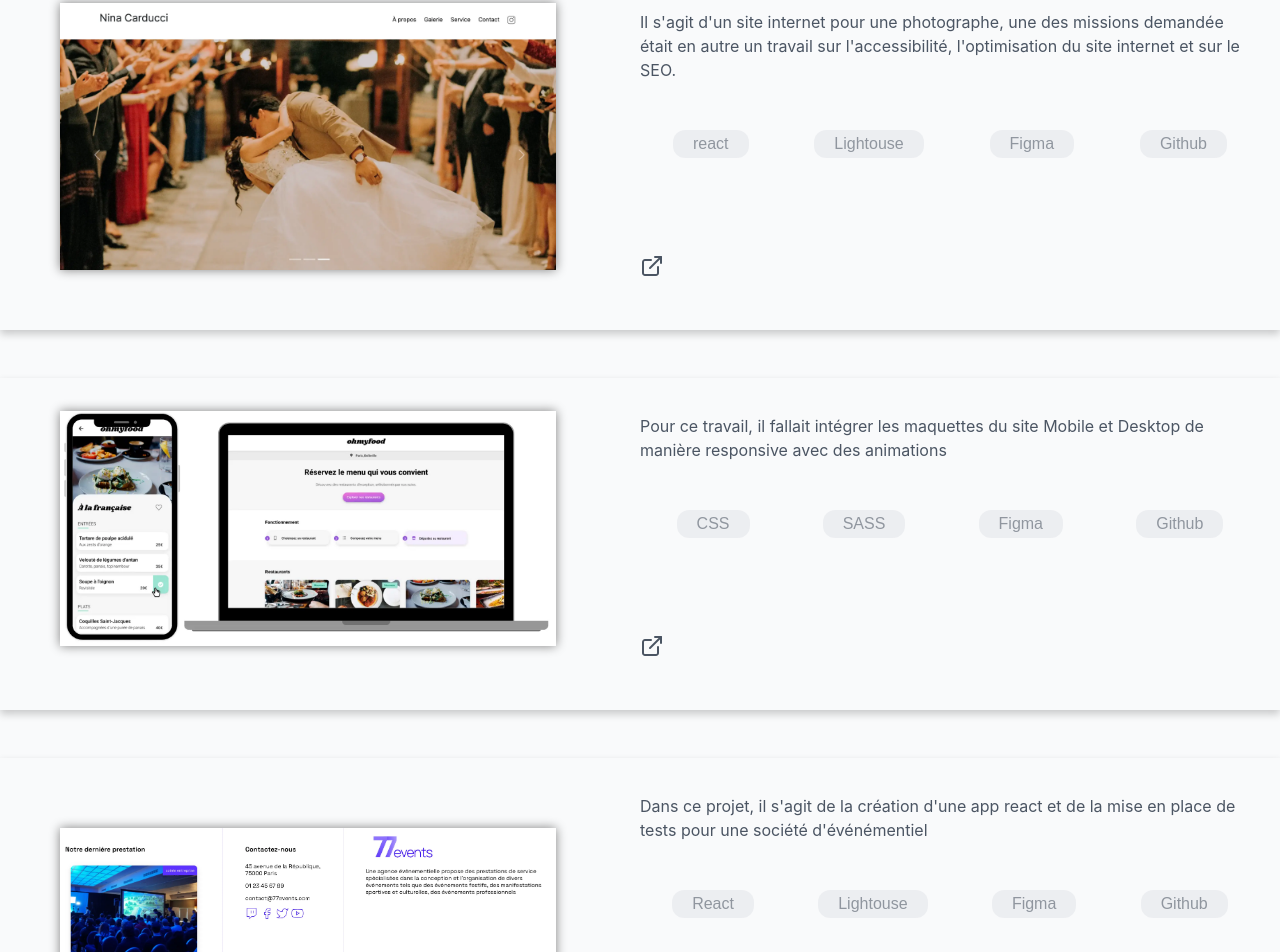
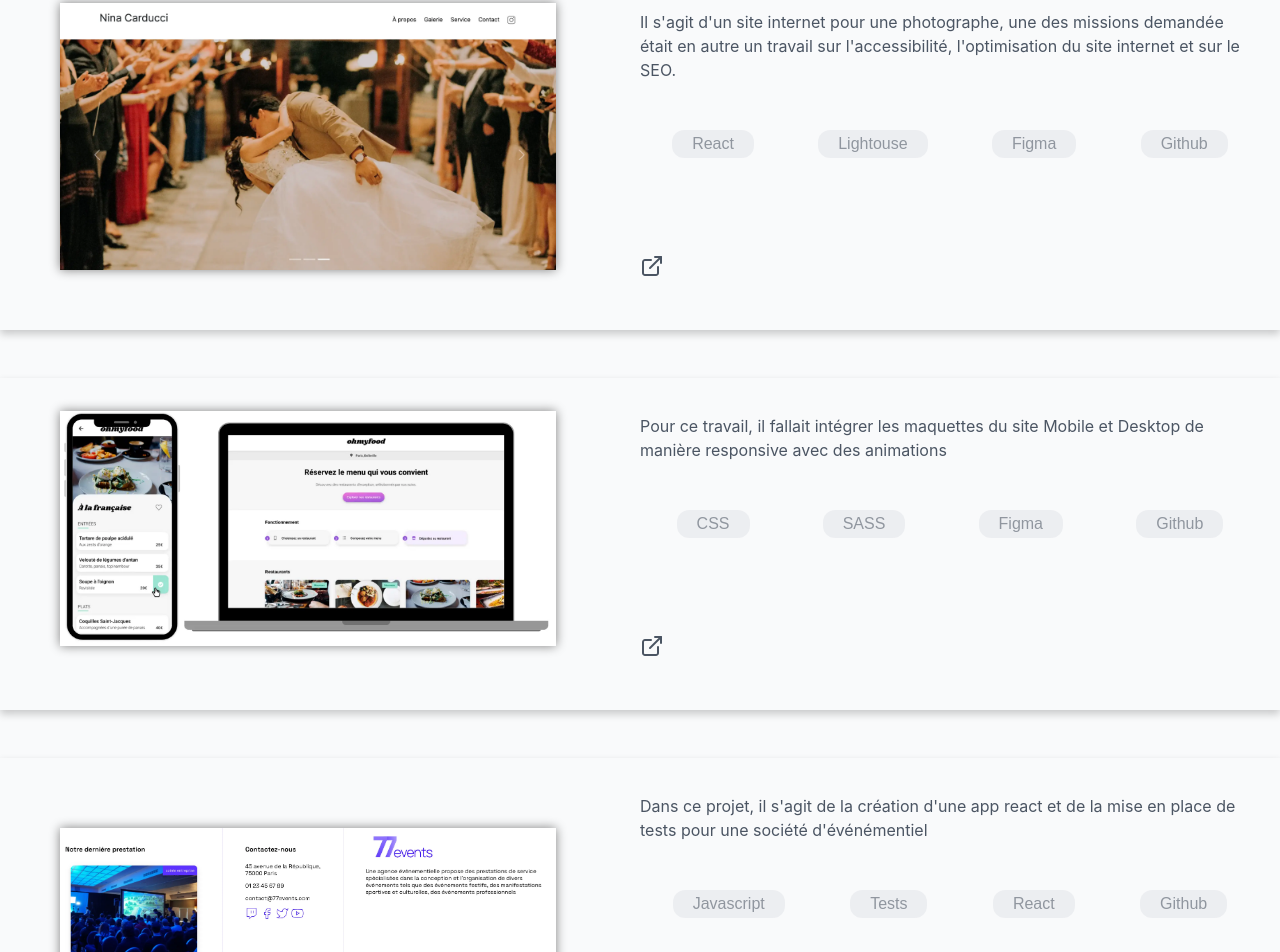
Before and after one commit to kevinismail/Portfolio, a React (Create React App) app: page / in a window 1280 px wide. Shown: the part 2100-3052 px from the top of the page. Built offline with nearby package versions, Linux system fonts and the light colour scheme.

Commit message:
modification des liens des projets

```diff
--- a/src/pages/homePage/projects.js
+++ b/src/pages/homePage/projects.js
@@ -22,7 +22,7 @@ function ProjectComponent() {
         <p>Il s'agit d'un site internet pour une photographe, une des missions demandée était en autre un travail sur l'accessibilité, l'optimisation du
           site internet et sur le SEO. </p>
           <div className='buttonContainer'>
-          <Button><p>react</p></Button>
+          <Button><p>React</p></Button>
           <Button><p>Lightouse</p></Button>
           <Button><p>Figma</p></Button>
           <Button><p>Github</p></Button>
@@ -46,7 +46,7 @@ function ProjectComponent() {
           <Button><p>Github</p></Button>
           </div>
           <div className="linkContainer">
-        <a href="https://kevinismail.github.io/fork-OC-projet-09/" target="_blank" rel="noopener noreferrer">
+        <a href="https://kevinismail.github.io/OMF/" target="_blank" rel="noopener noreferrer">
     Code du deuxieme projet<Linkone/></a>
           </div>
       </div>
@@ -58,13 +58,13 @@ function ProjectComponent() {
       <div className="textContainer">
         <p>Dans ce projet, il s'agit de la création d'une app react et de la mise en place de tests pour une société d'événémentiel </p>
           <div className='buttonContainer'>
+          <Button><p>Javascript</p></Button>
+          <Button><p>Tests</p></Button>
           <Button><p>React</p></Button>
-          <Button><p>Lightouse</p></Button>
-          <Button><p>Figma</p></Button>
           <Button><p>Github</p></Button>
           </div>
           <div className="linkContainer">
-        <a href="https://kevinismail.github.io/fork-OC-projet-09/" target="_blank" rel="noopener noreferrer">
+        <a href="https://github.com/kevinismail/Debuggez-une-application-React.JS/tree/production/src" target="_blank" rel="noopener noreferrer">
     Code du troisième projet<Linkone/></a>
           </div>
       </div>
```
